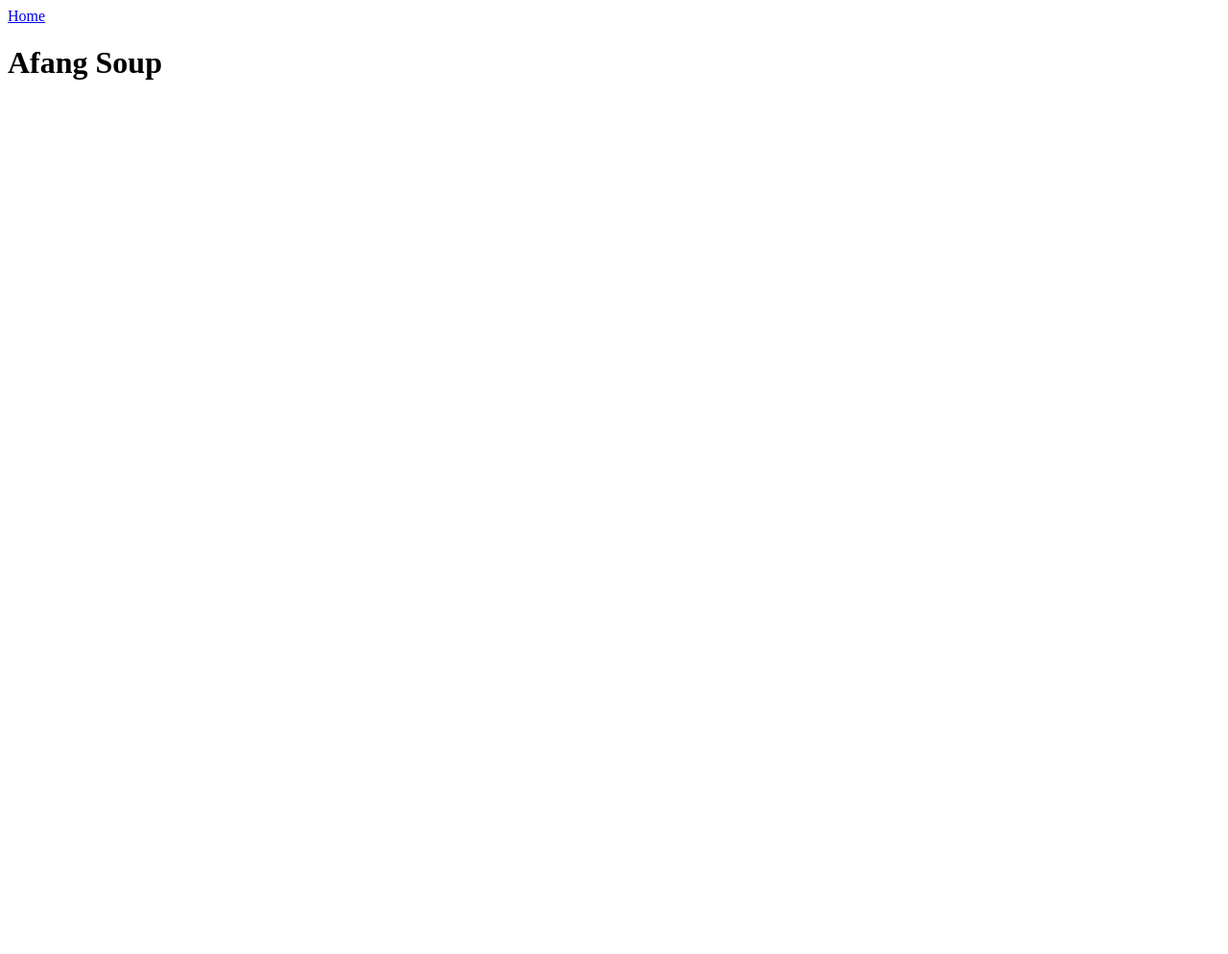
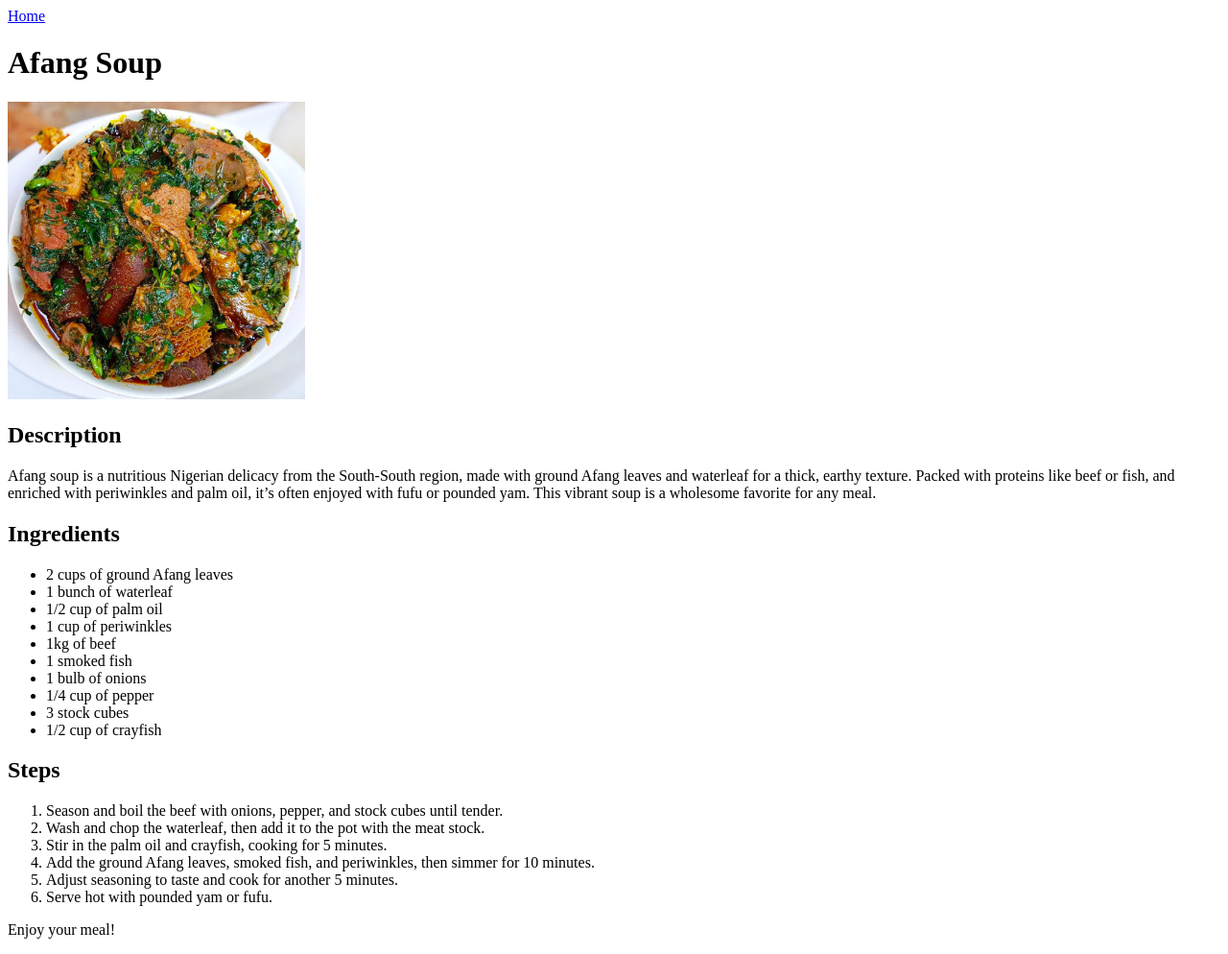
Before and after one commit to AndreUdotai/odin-recipes, a plain HTML site: page recipes/afangSoup.html in a window 1280 px wide. Shown: the whole page at 96% size. Before the commit the page ends 800 px from the top, so only its background shows below. Drawn offline with Linux system fonts and the light colour scheme.

Commit message:
Add codes to the afangSoup.html file to display the image of afang soup and the recipe of afang soup.
Visitors to the site can now see the image of afang soup and the recipe of afang soup.

```diff
--- a/recipes/afangSoup.html
+++ b/recipes/afangSoup.html
@@ -8,5 +8,35 @@
 <body>
     <a href="../index.html">Home</a>
     <h1>Afang Soup</h1>
+    <img src="../images/afang-soup.jpeg" alt="Afang Soup" height="310" width="310">
+<h2>Description</h2>
+<p>Afang soup is a nutritious Nigerian delicacy from the South-South region, made with
+   ground Afang leaves and waterleaf for a thick, earthy texture. Packed with proteins
+   like beef or fish, and enriched with periwinkles and palm oil, it’s often enjoyed
+   with fufu or pounded yam. This vibrant soup is a wholesome favorite for any meal.
+</p>
+<h2>Ingredients</h2>
+<ul>
+    <li>2 cups of ground Afang leaves</li>
+    <li>1 bunch of waterleaf</li>
+    <li>1/2 cup of palm oil</li>
+    <li>1 cup of periwinkles</li>
+    <li>1kg of beef</li>
+    <li>1 smoked fish</li>
+    <li>1 bulb of onions</li>
+    <li>1/4 cup of pepper</li>
+    <li>3 stock cubes</li>
+    <li>1/2 cup of crayfish</li>
+</ul>
+<h2>Steps</h2>
+<ol>
+    <li>Season and boil the beef with onions, pepper, and stock cubes until tender.</li>
+    <li>Wash and chop the waterleaf, then add it to the pot with the meat stock.</li>
+    <li>Stir in the palm oil and crayfish, cooking for 5 minutes.</li>
+    <li>Add the ground Afang leaves, smoked fish, and periwinkles, then simmer for 10 minutes.</li>
+    <li>Adjust seasoning to taste and cook for another 5 minutes.</li>
+    <li>Serve hot with pounded yam or fufu.</li>
+</ol>
+<p>Enjoy your meal!</p>
 </body>
 </html>
```
Also changed, not shown: recipes/melonSoup.html (+2 -1 lines), images/afang-soup.jpeg (added), images/white-soup.jpg (added).
